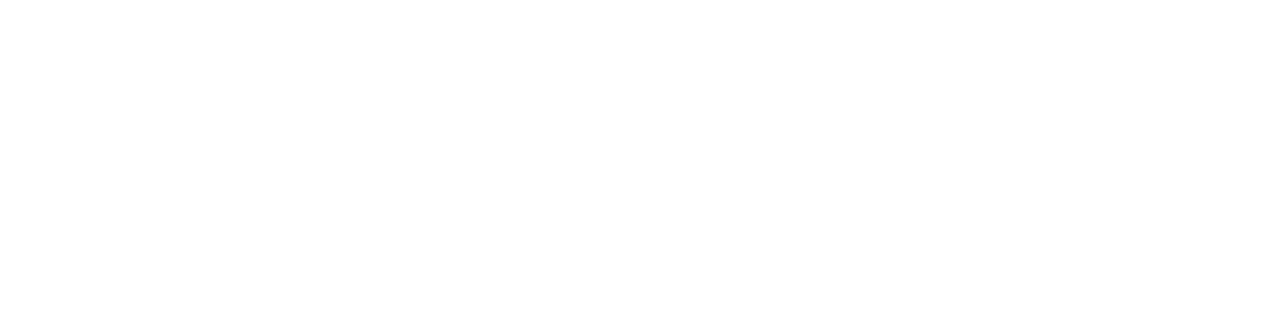
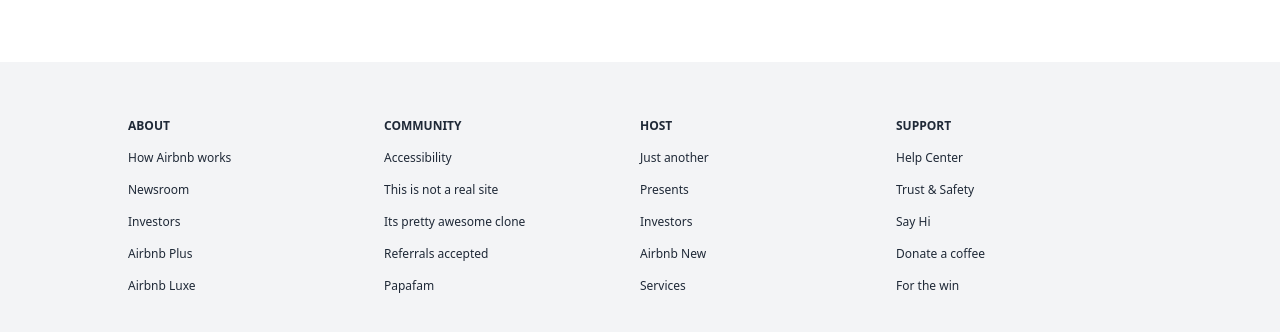
Before and after one commit to KirPot05/airbnb-clone, a Next.js app: page / in a window 1280 px wide. Shown: the part 1410-1742 px from the top of the page. Before the commit the page ends 1472 px from the top, so only its background shows below. Built offline with nearby package versions, Linux system fonts and the light colour scheme; no server answers.

Commit message:
added footer

```diff
--- /dev/null
+++ b/components/common/Footer.tsx
@@ -0,0 +1,43 @@
+function Footer() {
+  return (
+    <footer className="grid grid-cols-1 gap-y-10 bg-gray-100 p-4 px-32 py-14 text-gray-600 md:grid-cols-4">
+      <div className="space-y-4 text-xs text-gray-800">
+        <h5 className="font-bold">ABOUT</h5>
+        <p>How Airbnb works</p>
+        <p>Newsroom</p>
+        <p>Investors</p>
+        <p>Airbnb Plus</p>
+        <p>Airbnb Luxe</p>
+      </div>
+
+      <div className="space-y-4 text-xs text-gray-800">
+        <h5 className="font-bold">COMMUNITY</h5>
+        <p>Accessibility</p>
+        <p>This is not a real site</p>
+        <p>Its pretty awesome clone</p>
+        <p>Referrals accepted</p>
+        <p>Papafam</p>
+      </div>
+
+      <div className="space-y-4 text-xs text-gray-800">
+        <h5 className="font-bold">HOST</h5>
+        <p> Just another </p>
+        <p>Presents</p>
+        <p>Investors</p>
+        <p>Airbnb New</p>
+        <p>Services</p>
+      </div>
+
+      <div className="space-y-4 text-xs text-gray-800">
+        <h5 className="font-bold">SUPPORT</h5>
+        <p>Help Center</p>
+        <p> Trust &amp; Safety </p>
+        <p>Say Hi</p>
+        <p>Donate a coffee</p>
+        <p>For the win</p>
+      </div>
+    </footer>
+  );
+}
+
+export default Footer;
--- a/pages/index.tsx
+++ b/pages/index.tsx
@@ -1,4 +1,5 @@
 import Head from "next/head";
+import Footer from "../components/common/Footer";
 import HeroCard from "../components/common/HeroCard";
 import Banner from "../components/Home/Banner";
 import Explore from "../components/Home/Explore";
@@ -35,6 +36,8 @@ export default function Home({ exploreData, accomodationPlaces }: Props) {
           buttonText="Get Inspired"
         />
       </main>
+
+      <Footer />
     </>
   );
 }
```
